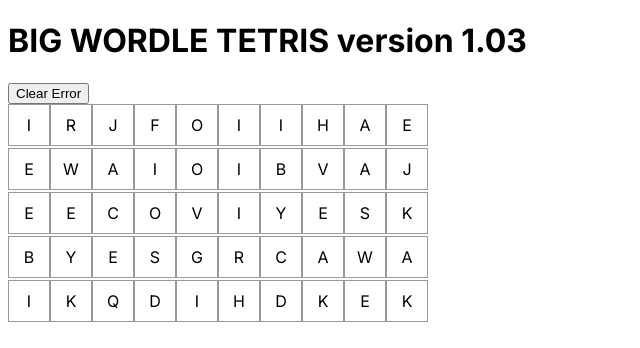
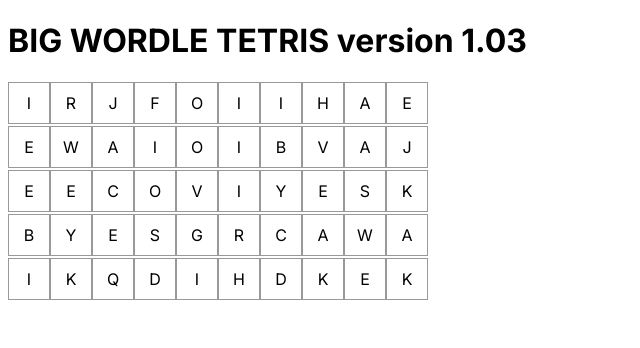
Before and after one commit to owenpercoco/owenpercoco.github.io, a Next.js app: page / in a window 1280 px wide. Shown: the top 348 px of the page, without its empty margins (0-640 px from the left). Built offline with nearby package versions, Linux system fonts and the light colour scheme.

Commit message:
... remove error button

```diff
--- a/src/app/page.tsx
+++ b/src/app/page.tsx
@@ -11,7 +11,7 @@
   return (
    <div className="app-container">
       <h1>BIG WORDLE TETRIS version 1.03</h1>
-      <button type="button" onClick={() => setDebugMessage([])}>Clear Error</button>
+      {/* <button type="button" onClick={() => setDebugMessage([])}>Clear Error</button> */}
       <div className="board-container">
         <GameBoard setDebugMessage={setDebugMessage}/>
       </div>
```
